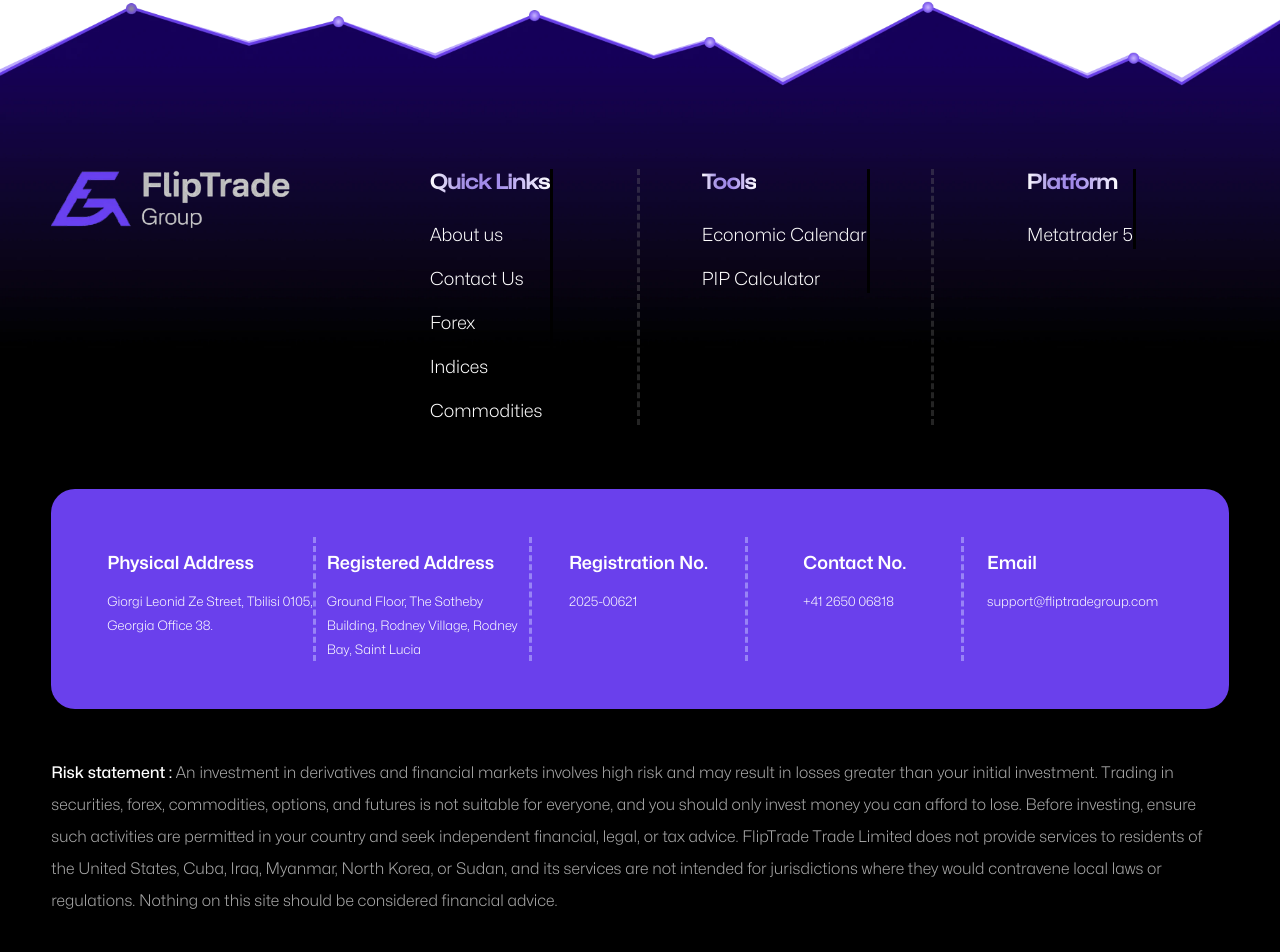
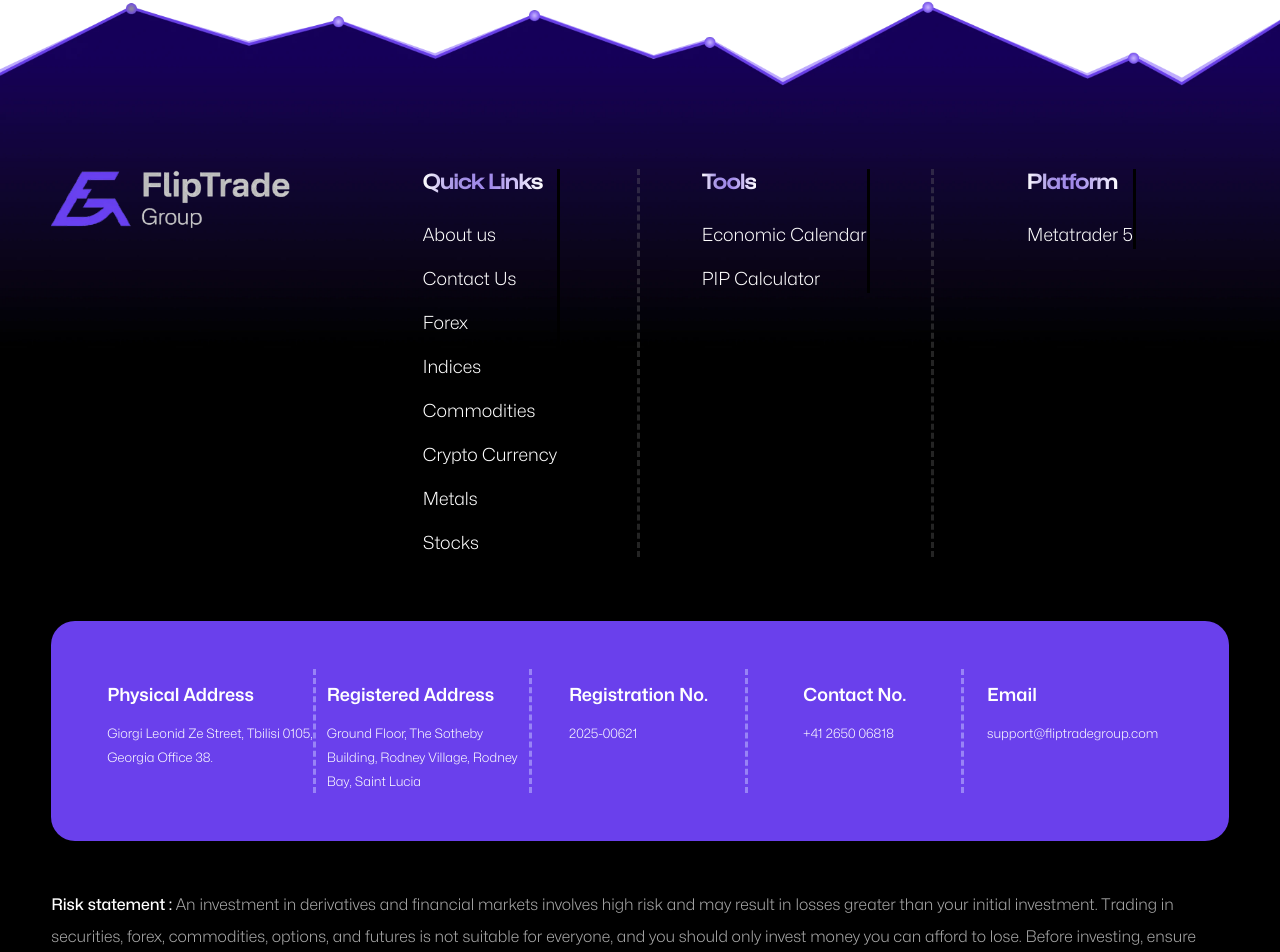
Before and after one commit to techb2bnew/Flip-tarde, a Next.js app: page /contact-us in a window 1280 px wide. Shown: the part 1573-2525 px from the top of the page. Built offline with nearby package versions, Linux system fonts and the light colour scheme.

Commit message:
nav list sequence

```diff
--- a/src/app/Components/Uiux/Fotter.jsx
+++ b/src/app/Components/Uiux/Fotter.jsx
@@ -18,7 +18,10 @@
         { pagelink: "/", pagename: "Contact Us" },
         { pagelink: "/forex", pagename: "Forex" },
         { pagelink: "/indices", pagename: "Indices" },
-        { pagelink: "/commodities", pagename: "Commodities" }
+        { pagelink: "/commodities", pagename: "Commodities" },
+         { pagelink: "/cryptocurrency", pagename: "Crypto Currency" },
+        { pagelink: "/metals", pagename: "Metals" },
+        { pagelink: "/stocks", pagename: "Stocks" }
       ]
     },
     {
--- a/src/app/Components/Uiux/Header.jsx
+++ b/src/app/Components/Uiux/Header.jsx
@@ -17,11 +17,11 @@
     nav_link: "/forex",
     dropdown: [
       { id: "forex", name: "Forex", link: "/forex" },
-      { id: "stocks", name: "Stocks", link: "/stocks" },
-      { id: "crypto", name: "Crypto", link: "/cryptocurrency" },
-      { id: "indices", name: "Indices", link: "/indices" },
-      { id: "commodities", name: "Commodities", link: "/commodities" },
-      { id: "metals", name: "Metals", link: "/metals" },
+      { id: "stocks", name: "Indices", link: "/indices" },
+      { id: "crypto", name: "Commodities", link: "/commodities" },
+      { id: "indices", name: "Crypto Currency", link: "/cryptocurrency" },
+      { id: "commodities", name: "Metals", link: "/metals" },
+      { id: "metals", name: "Stocks", link: "/stocks" },
     ],
   },
   { id: 3, nav_name: "Account Type", nav_link: "/account" },
@@ -179,7 +179,7 @@
                            alt="downarrow"
                            width={1000}
                            height={500}
-                           className={`max-w-6 duration-500 transition-all ease-in-out  ${isMarket ? 'rotate-180': 'rotate-0'}`}
+                           className={`max-w-[18px] duration-500 transition-all ease-in-out  ${isMarket ? 'rotate-180': 'rotate-0'}`}
                            />
                         </p>
                         <div className={` ${isMarket ? 'scale-[1] h-auto' : 'scale-[0] h-0'} w-[250px] duration-500 transition-all ease-in-out rounded-2xl bg-primary`}>
```
